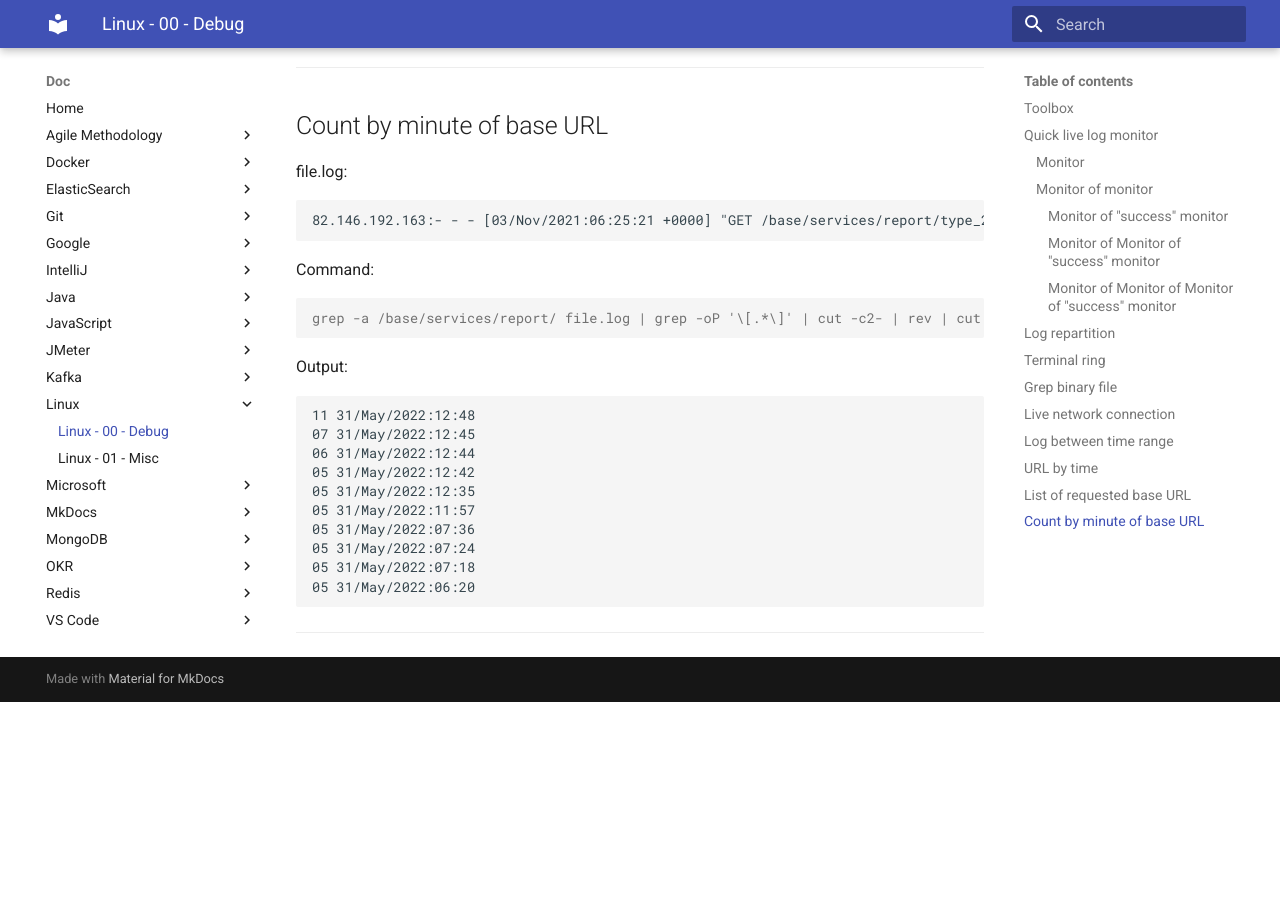
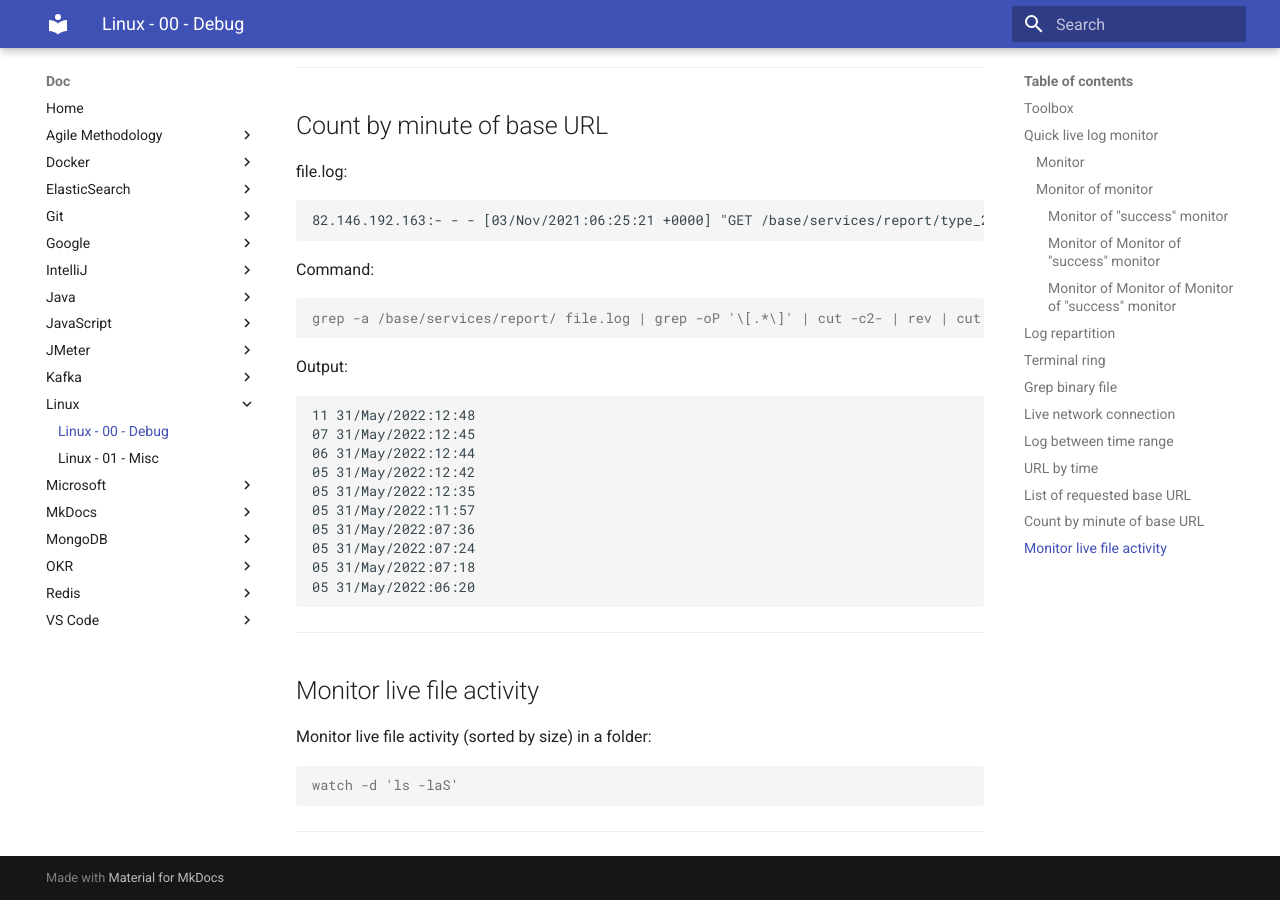
Before and after one commit to oldu73/doc, an MkDocs documentation site: the page built from docs/linux/0-linux-debug.md, in a window 1280 px wide and 900 px high, scrolled down 3723 px. Built offline with MkDocs 1.6.1 and Material for MkDocs 9.7.7, drawn with Linux system fonts in a browser that asks for light colours; before the commit the page ends 4425 px from its top, so only the background shows below that.

Commit message:
linux debug monitor live file activity

````diff
--- a/docs/linux/0-linux-debug.md
+++ b/docs/linux/0-linux-debug.md
@@ -222,3 +222,13 @@
 ```
 
 ***
+
+## Monitor live file activity
+
+Monitor live file activity (sorted by size) in a folder:
+
+```console
+watch -d 'ls -laS'
+```
+
+***
````
